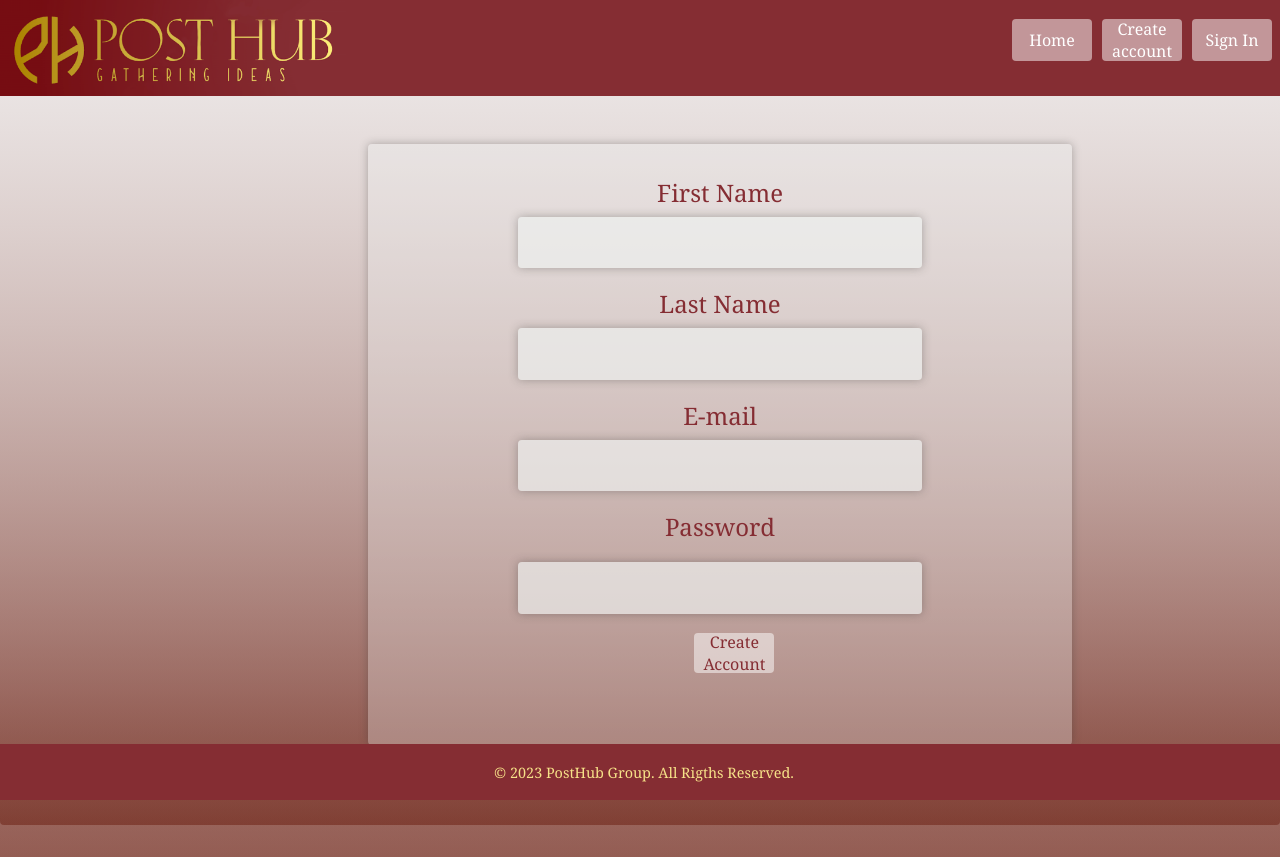
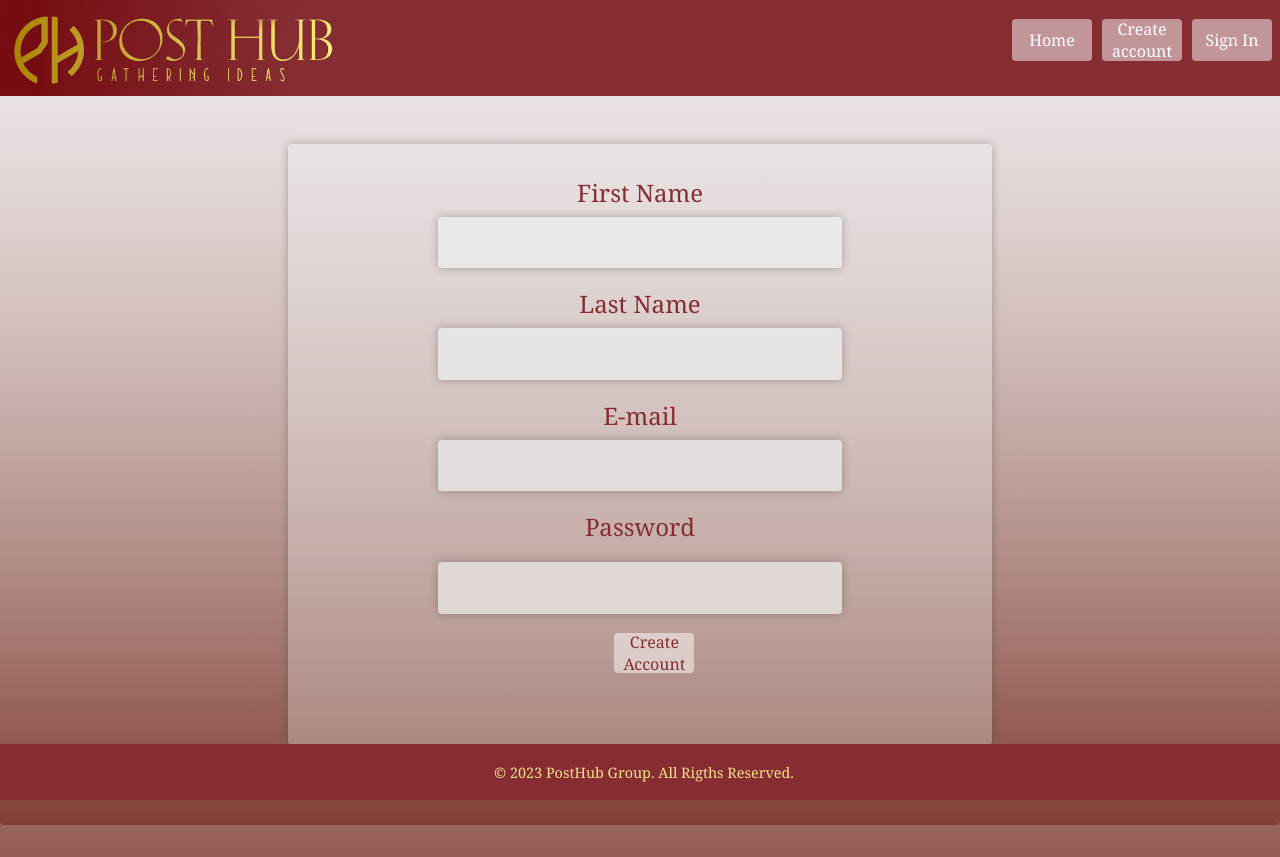
Before and after one commit to Slam85/PostHub, a React (Vite) app: page /register in a window 1280 px wide. Built offline with nearby package versions, Linux system fonts and the light colour scheme.

Commit message:
centrage create css

```diff
--- a/src/Components/Layouts/CreateAccount.css
+++ b/src/Components/Layouts/CreateAccount.css
@@ -416,7 +416,7 @@ form {
   background-color: #eff1f04c;
   border-radius: 4px;
   margin-top: 1em;
-  margin-left: 10em;
+  margin-right: 10em;
   margin-bottom: 5em;
   box-shadow: inset 0 0 1em #e6e6e600, 0 0 0.5em #33333258;
   text-align: center;
```
